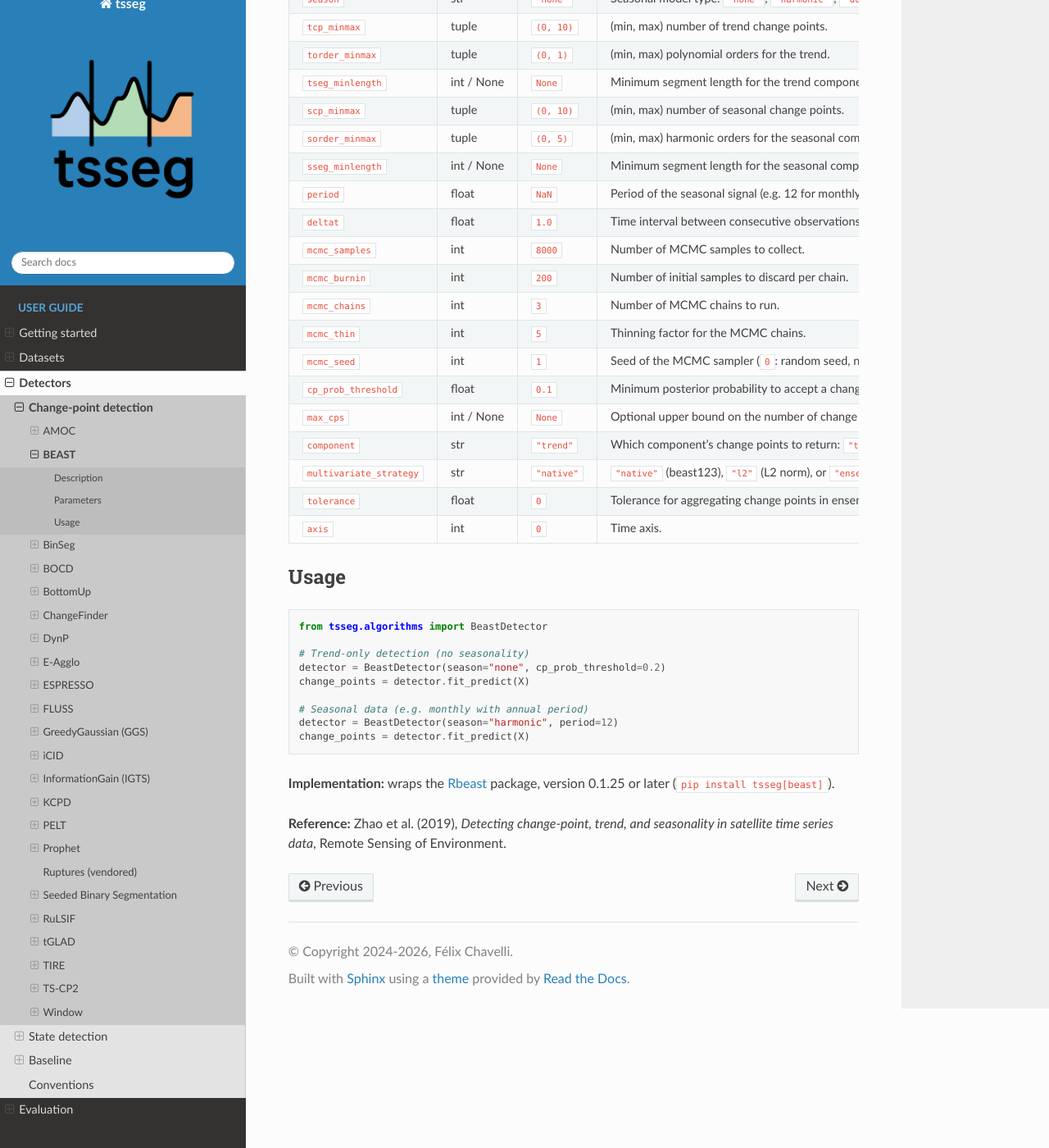
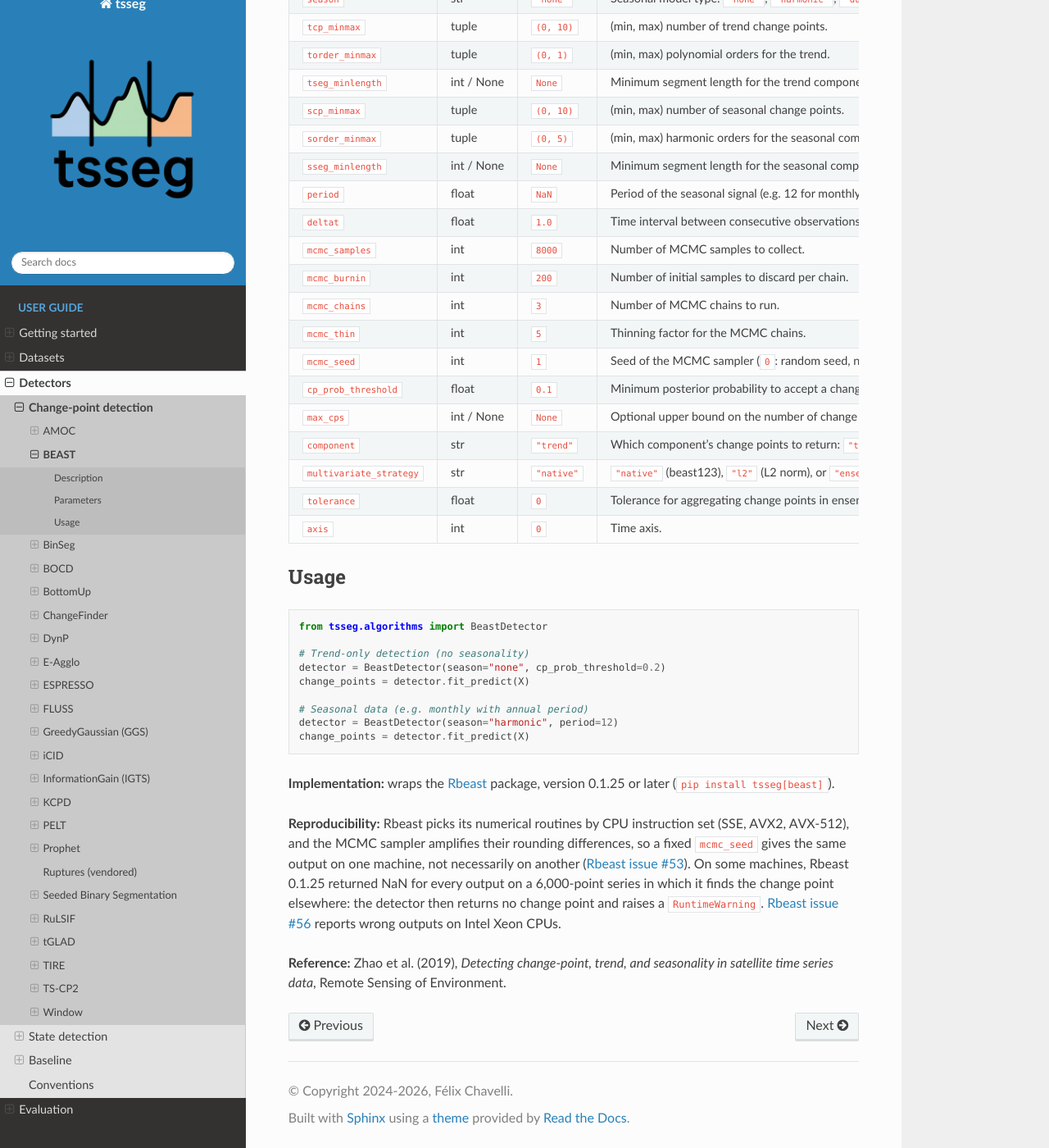
Before and after one commit to fchavelli/tsseg, a Sphinx documentation site: the page built from docs/detectors/beast.rst, in a window 1280 px wide and 1400 px high, scrolled down 880 px. Shown: the whole window at 82% size. Built offline with Sphinx 7.4.7 and the Read the Docs theme 3.1.0, drawn with Linux system fonts in a browser that asks for light colours; pages that are not in the unit, such as notebooks, are missing from menus.

Commit message:
test(beast): expect Rbeast's NaN output on AVX-512 CPUs in the long-series test (#80)
* test(beast): expect Rbeast's NaN output on AVX-512 CPUs in the long-series test

test_long_univariate_series_returns failed on some CI machines
(`assert 3000 in array([])`) and passed on others with the same Rbeast
(0.1.25) and numpy (2.3.5) wheels. On the failing machines Rbeast returned
NaN for every output on the 6,000-point step series, so the detector
warned and returned no change point; locally, the same call finds 3000 for
40 seeds out of 40, on the AVX2 and on the SSE code paths.

Rbeast selects its numerical routines by CPU instruction set, and its
maintainer states that a fixed seed is only reproducible on one execution
path (zhaokg/Rbeast#53); wrong outputs are reported on Intel Xeon CPUs
(zhaokg/Rbeast#56). The test now marks the NaN case as an expected failure
when the CPU lists AVX-512, and still fails anywhere else, with the CPU
flag and the NaN state in the message.

* docs(beast): say that a fixed mcmc_seed reproduces the output on one machine

The docstring and the detector page said that mcmc_seed=0 is not
reproducible, which suggests that any other seed is. Rbeast picks its
numerical routines by CPU instruction set (SSE, AVX2, AVX-512) and its MCMC
sampler amplifies their rounding differences, so a fixed seed only
reproduces the output on one machine (zhaokg/Rbeast#53). Locally, forcing
Rbeast's SSE path already changes the marginal likelihood of a 6,000-point
series.

The page and the Notes also record that Rbeast 0.1.25 returned NaN for
every output on that series on some CI machines, in which case the detector
returns no change point and warns, and point to the report of wrong outputs
on Intel Xeon CPUs (zhaokg/Rbeast#56).

---------

Co-authored-by: fchavelli <fchavelli@users.noreply.github.com>

```diff
--- a/docs/detectors/beast.rst
+++ b/docs/detectors/beast.rst
@@ -94,7 +94,8 @@ Parameters
    * - ``mcmc_seed``
      - int
      - ``1``
-     - Seed of the MCMC sampler (``0``: random seed, not reproducible).
+     - Seed of the MCMC sampler (``0``: random seed, not reproducible). A
+       fixed seed reproduces the output on one machine only (see below).
    * - ``cp_prob_threshold``
      - float
      - ``0.1``
@@ -138,5 +139,16 @@ Usage
 **Implementation:** wraps the `Rbeast <https://github.com/zhaokg/Rbeast>`_
 package, version 0.1.25 or later (``pip install tsseg[beast]``).
 
+**Reproducibility:** Rbeast picks its numerical routines by CPU instruction
+set (SSE, AVX2, AVX-512), and the MCMC sampler amplifies their rounding
+differences, so a fixed ``mcmc_seed`` gives the same output on one machine,
+not necessarily on another (`Rbeast issue #53
+<https://github.com/zhaokg/Rbeast/issues/53>`_). On some machines, Rbeast
+0.1.25 returned NaN for every output on a 6,000-point series in which it
+finds the change point elsewhere: the detector then returns no change point
+and raises a ``RuntimeWarning``. `Rbeast issue #56
+<https://github.com/zhaokg/Rbeast/issues/56>`_ reports wrong outputs on Intel
+Xeon CPUs.
+
 **Reference:** Zhao et al. (2019), *Detecting change-point, trend, and
 seasonality in satellite time series data*, Remote Sensing of Environment.
```
Also changed, not shown: docs/changelog.rst (+7 -0 lines), 2 other files.
